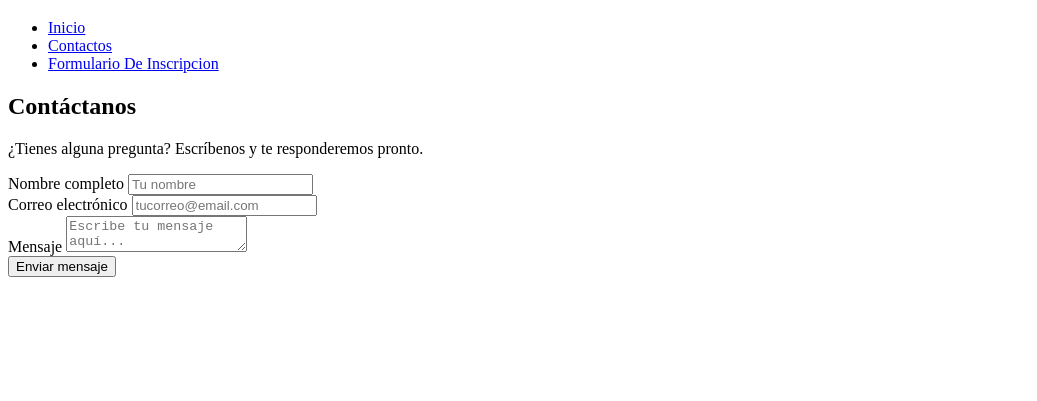
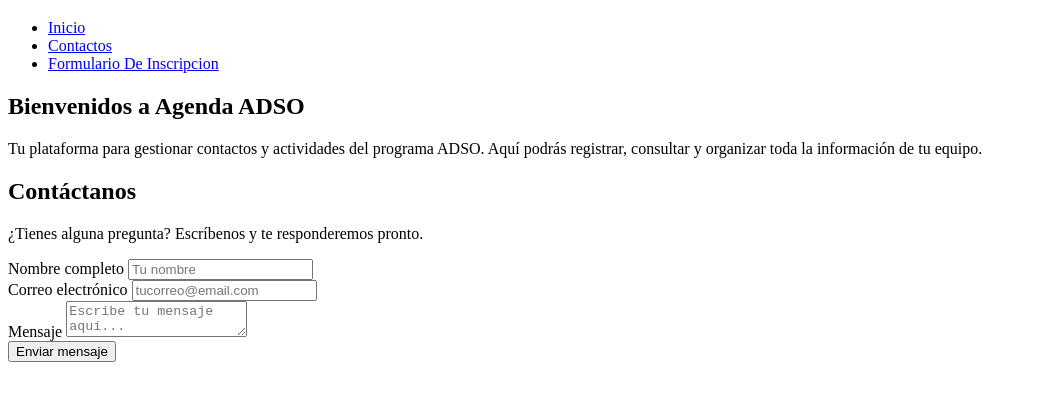
Before and after one commit to YhojanCaro19/Agenda-ADSO-ControlDeVersiones, a plain HTML site: page index.html in a window 1280 px wide. Shown: the part 61-462 px from the top of the page, without its empty margins (0-1037 px from the left). Drawn offline with Linux system fonts and the light colour scheme.

Commit message:
feat: agregar bienvenida en inicio y sección de contacto

```diff
--- a/index.html
+++ b/index.html
@@ -16,26 +16,28 @@
         </nav>
     </header>
 
+    <section id="inicio">
+        <h2>Bienvenidos a Agenda ADSO</h2>
+        <p>Tu plataforma para gestionar contactos y actividades del programa ADSO.
+        Aquí podrás registrar, consultar y organizar toda la información de tu equipo.</p>
+    </section>
+
     <section id="contacto">
         <h2>Contáctanos</h2>
         <p>¿Tienes alguna pregunta? Escríbenos y te responderemos pronto.</p>
-
         <form>
             <div>
                 <label for="nombre">Nombre completo</label>
                 <input type="text" id="nombre" placeholder="Tu nombre" />
             </div>
-
             <div>
                 <label for="email">Correo electrónico</label>
                 <input type="email" id="email" placeholder="tucorreo@email.com" />
             </div>
-
             <div>
                 <label for="mensaje">Mensaje</label>
                 <textarea id="mensaje" placeholder="Escribe tu mensaje aquí..."></textarea>
             </div>
-
             <button type="submit">Enviar mensaje</button>
         </form>
     </section>
```
